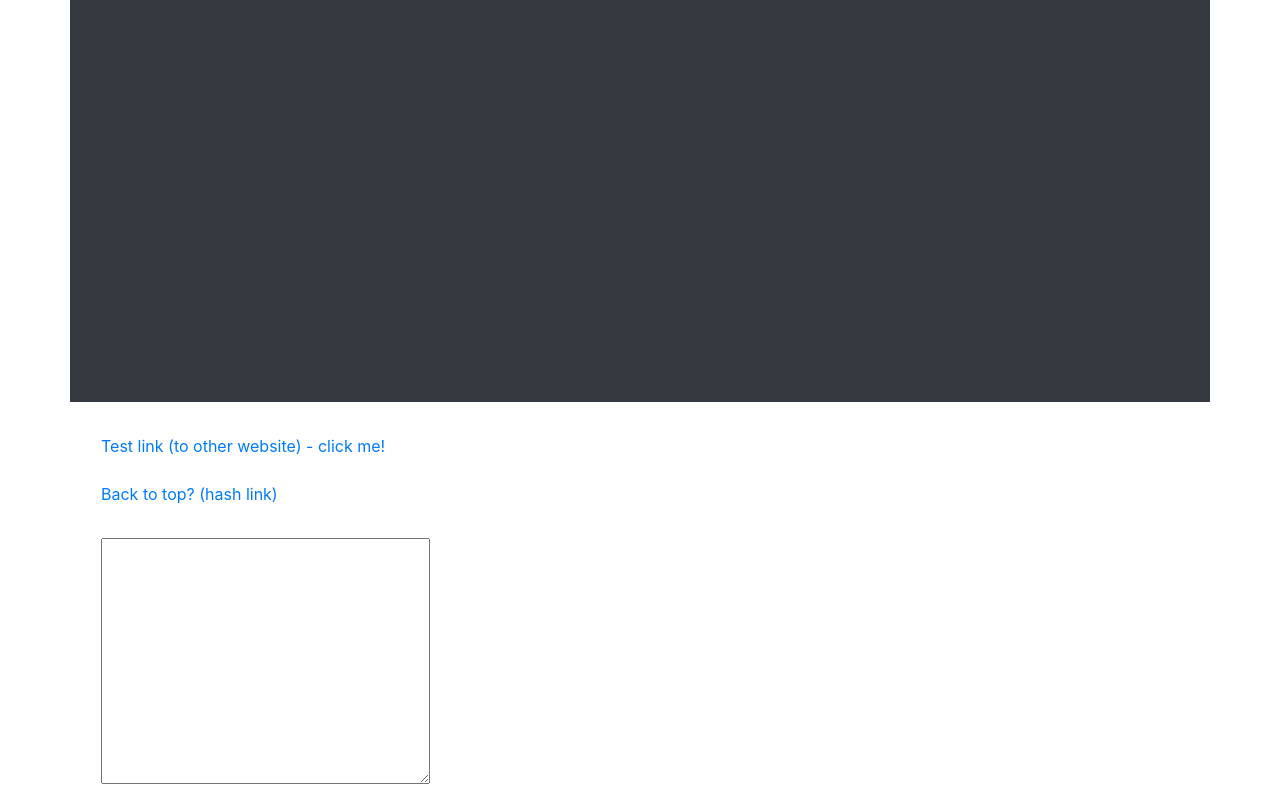
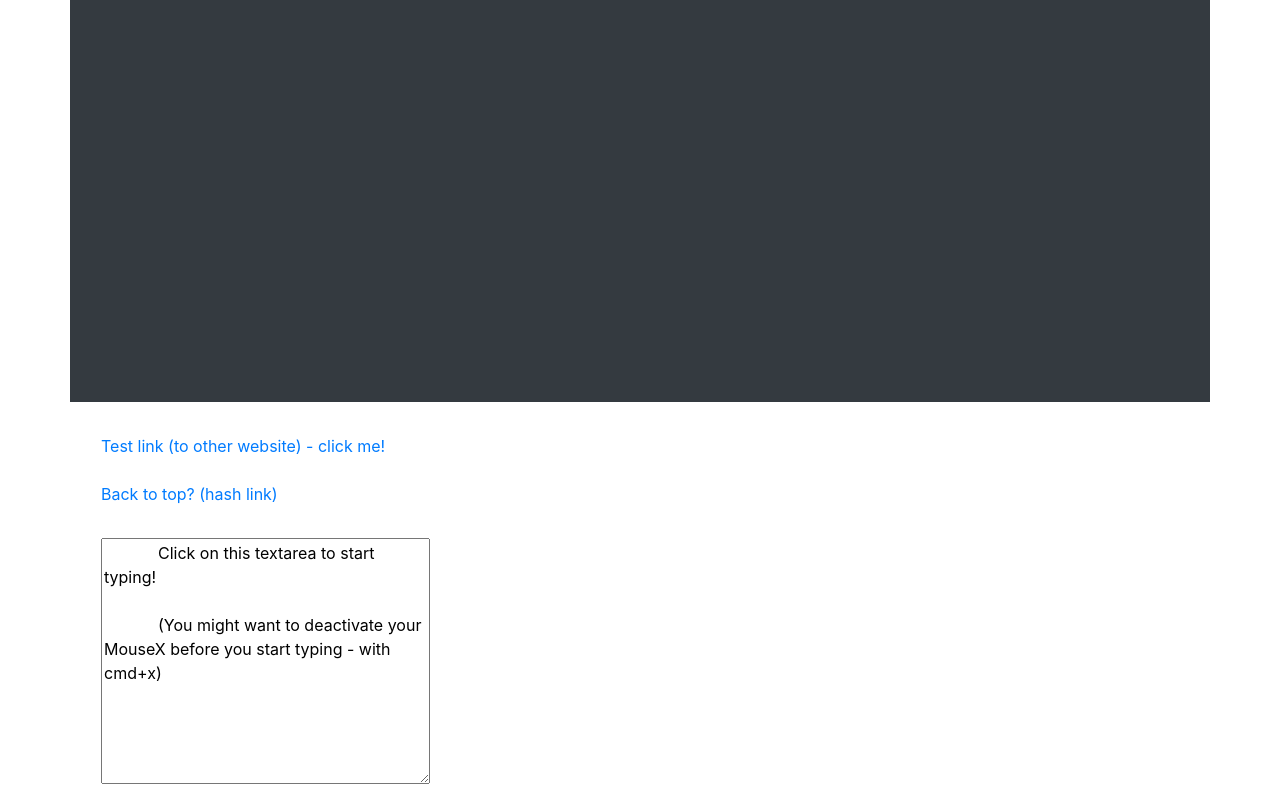
Before and after one commit to davidd647/mousex, a website built with Parcel: page src/index.html in a window 1280 px wide. Shown: the part 1574-2374 px from the top of the page. Built offline with nearby package versions, Linux system fonts and the light colour scheme; files whose address does not match are found by name.

Commit message:
textarea instructions

```diff
--- a/src/index.html
+++ b/src/index.html
@@ -124,7 +124,11 @@
     <section class="container">
       <div class="row p-3">
         <div class="col">
-          <textarea name="test" id="test" cols="30" rows="10"></textarea>
+          <textarea name="test" id="test" cols="30" rows="10">
+            Click on this textarea to start typing!
+
+            (You might want to deactivate your MouseX before you start typing - with cmd+x)
+          </textarea>
         </div>
       </div>
     </section>
```
